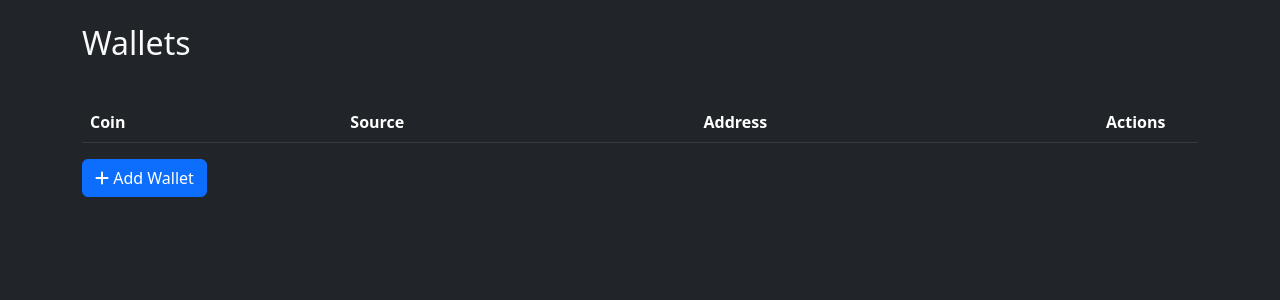
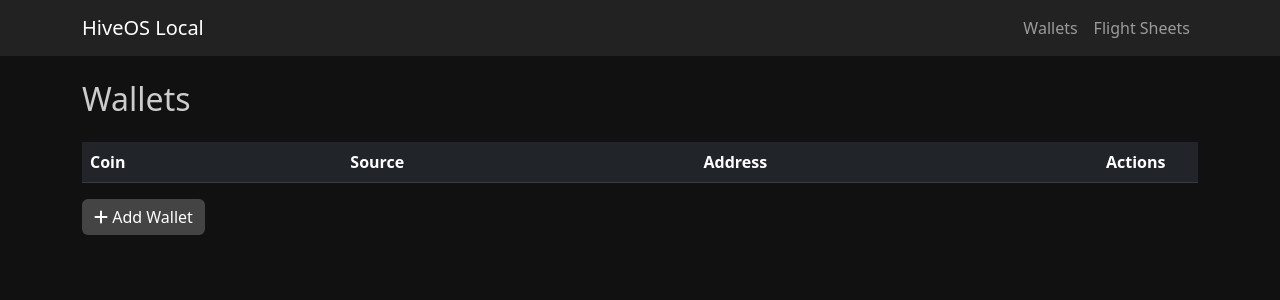
Before and after one commit to kecodon/project-root, a FastAPI app: page /wallets in a window 1280 px wide. Shown: the top 300 px of the page. Run offline with FastAPI, Linux system fonts and the light colour scheme; lists and menus that the app fills with data are empty.

Commit message:
Update wallets.html

```diff
--- a/templates/wallets.html
+++ b/templates/wallets.html
@@ -1,25 +1,37 @@
-<!-- wallets.html - Giao diện Wallets giống HiveOS -->
 <!DOCTYPE html>
 <html lang="en">
 <head>
   <meta charset="UTF-8">
+  <title>Wallets - HiveOS Local</title>
   <meta name="viewport" content="width=device-width, initial-scale=1.0">
-  <title>Wallets - HiveOS Local</title>
   <link href="https://cdn.jsdelivr.net/npm/bootstrap@5.3.0/dist/css/bootstrap.min.css" rel="stylesheet">
   <link href="https://cdnjs.cloudflare.com/ajax/libs/font-awesome/6.4.0/css/all.min.css" rel="stylesheet">
   <style>
-    .coin-icon { width: 20px; height: 20px; margin-right: 6px; }
+    body { background-color: #111; color: #ccc; }
+    .navbar { background-color: #222; }
     .table td, .table th { vertical-align: middle; }
+    .modal-content { background-color: #222; color: #fff; }
+    .form-control, .btn { background-color: #333; color: #fff; }
+    .btn-primary { border: none; background-color: #444; }
+    .btn-primary:hover { background-color: #555; }
   </style>
 </head>
-<body class="bg-dark text-light">
-  <div class="container py-4">
+<body>
+  <nav class="navbar navbar-expand-lg navbar-dark mb-4">
+    <div class="container">
+      <a class="navbar-brand" href="/">HiveOS Local</a>
+      <div class="collapse navbar-collapse">
+        <ul class="navbar-nav ms-auto">
+          <li class="nav-item"><a class="nav-link" href="/wallets">Wallets</a></li>
+          <li class="nav-item"><a class="nav-link" href="/flight_sheets">Flight Sheets</a></li>
+        </ul>
+      </div>
+    </div>
+  </nav>
+
+  <div class="container">
     <h2 class="mb-4">Wallets</h2>
 
-    <!-- Coin Filter -->
-    <div class="mb-3 d-flex flex-wrap gap-2" id="coin-filters"></div>
-
-    <!-- Wallets Table -->
     <table class="table table-dark table-hover">
       <thead>
         <tr>
@@ -37,10 +49,9 @@
     </button>
   </div>
 
-  <!-- Add/Edit Wallet Modal -->
   <div class="modal fade" id="walletModal" tabindex="-1">
     <div class="modal-dialog">
-      <div class="modal-content bg-dark text-light">
+      <div class="modal-content">
         <div class="modal-header">
           <h5 class="modal-title">Add Wallet</h5>
           <button type="button" class="btn-close btn-close-white" data-bs-dismiss="modal"></button>
@@ -49,15 +60,15 @@
           <form id="walletForm">
             <input type="hidden" id="walletId">
             <div class="mb-3">
-              <label for="coin" class="form-label">Coin</label>
+              <label class="form-label">Coin</label>
               <input type="text" id="coin" class="form-control" required>
             </div>
             <div class="mb-3">
-              <label for="source" class="form-label">Source</label>
+              <label class="form-label">Source</label>
               <input type="text" id="source" class="form-control" required>
             </div>
             <div class="mb-3">
-              <label for="address" class="form-label">Address</label>
+              <label class="form-label">Address</label>
               <input type="text" id="address" class="form-control" required>
             </div>
             <button type="submit" class="btn btn-success">Save</button>
```
